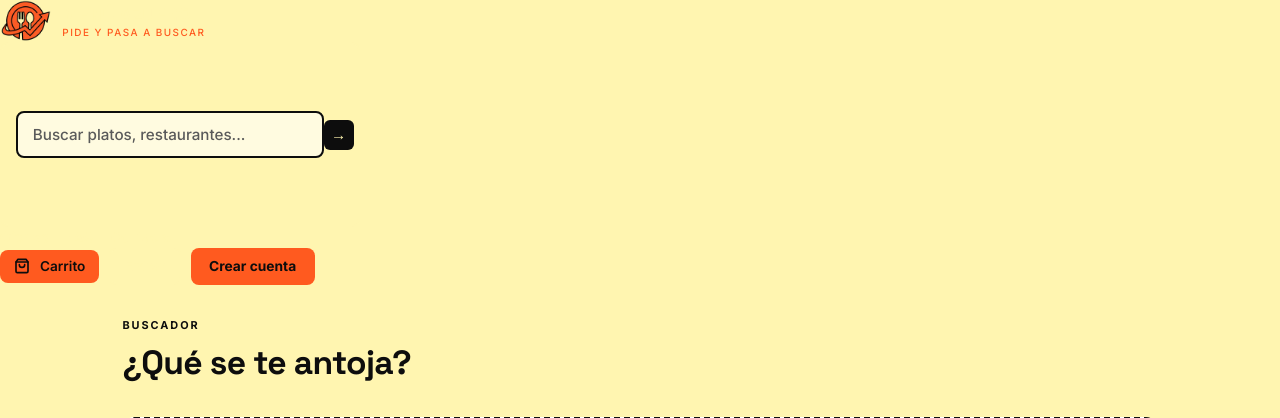
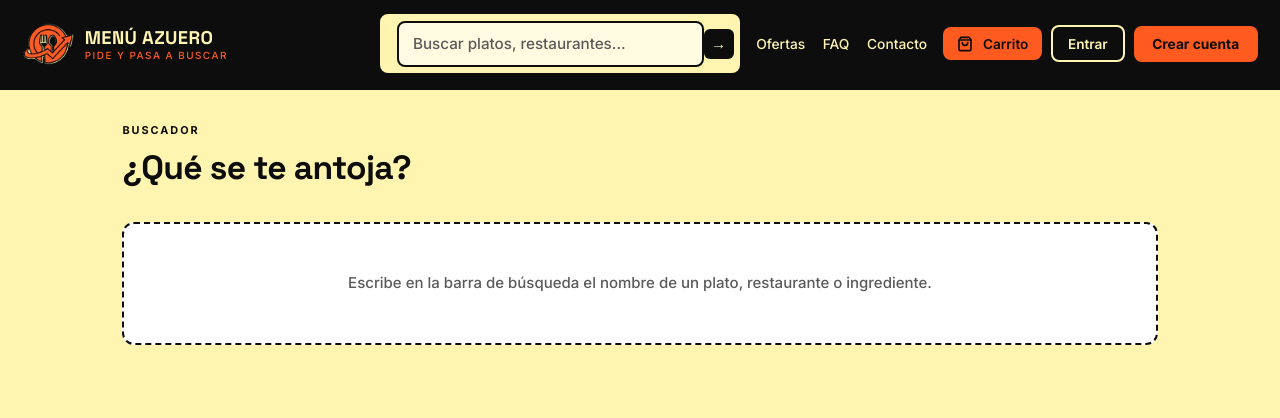
Before and after one commit to Xenviia/MenuAzuero, a Flask app: page /buscar in a window 1280 px wide. Shown: the top 418 px of the page. Run offline with Flask 3, Linux system fonts and the light colour scheme.

Commit message:
logo actualizacion

```diff
--- a/templates/base.html
+++ b/templates/base.html
@@ -7,7 +7,8 @@
   <link rel="stylesheet" href="{{ url_for('static', filename='style.css') }}">
 </head>
 <body>
-  <a class="brand" href="{{ url_for('index') }}">
+  <div class="navbar">
+    <a class="brand" href="{{ url_for('index') }}">
       <img src="{{ url_for('static', filename='img/logo.png') }}" alt="Menú Azuero" class="brand-logo">
       <span class="brand-text">Menú Azuero<small>Pide y pasa a buscar</small></span>
     </a>
```
